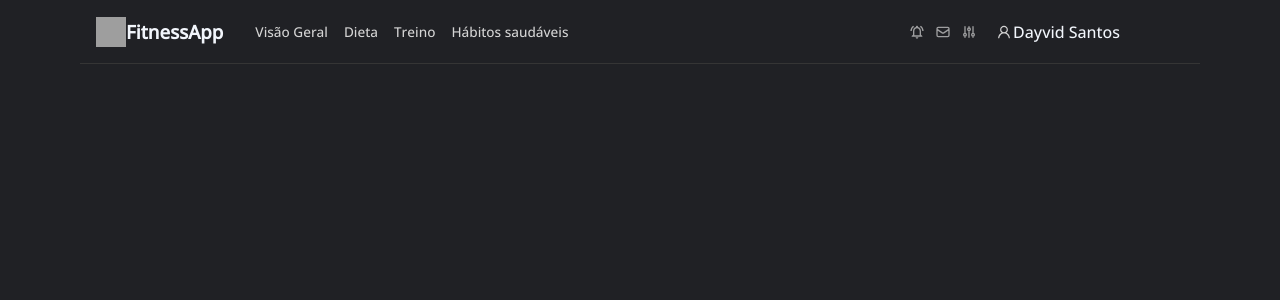
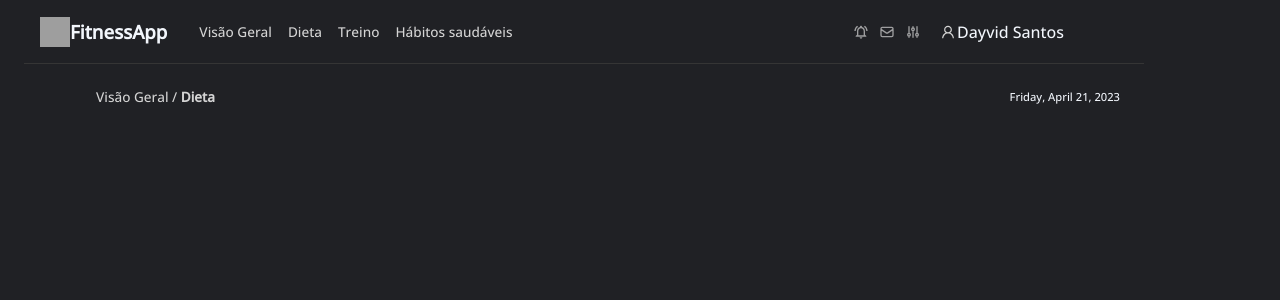
Before and after one commit to dayvid-s/FitnessApp, a Next.js app: page / in a window 1280 px wide. Shown: the top 300 px of the page. Built offline with nearby package versions, Linux system fonts and the light colour scheme; grey boxes are pictures that could not be loaded.

Commit message:
added welcome component

```diff
--- a/next.config.js
+++ b/next.config.js
@@ -2,39 +2,12 @@
 const nextConfig = {
   experimental: {
     appDir: true,
+    reactStrictMode: true,
+    compiler: {
+      // Enables the styled-components SWC transform
+      styledComponents: true
+    }
   },
 }
 
 module.exports = nextConfig
-
-module.exports = {
-  webpack(config) {
-    // Grab the existing rule that handles SVG imports
-    const fileLoaderRule = config.module.rules.find((rule) =>
-      rule.test?.test?.(".svg"),
-    )
-
-    config.module.rules.push(
-      // Reapply the existing rule, but only for svg imports ending in ?url
-      {
-        ...fileLoaderRule,
-        test: /\.svg$/i,
-        resourceQuery: /url/, // *.svg?url
-      },
-      // Convert all other *.svg imports to React components
-      {
-        test: /\.svg$/i,
-        issuer: /\.[jt]sx?$/,
-        resourceQuery: { not: /url/ }, // exclude if *.svg?url
-        use: ["@svgr/webpack"],
-      },
-    )
-
-    // Modify the file loader rule to ignore *.svg, since we have it handled now.
-    fileLoaderRule.exclude = /\.svg$/i
-
-    return config
-  },
-
-  // ...other config
-}
--- a/package.json
+++ b/package.json
@@ -11,6 +11,7 @@
   "dependencies": {
     "@iconscout/react-unicons": "^2.0.2",
     "@svgr/webpack": "^7.0.0",
+    "date-fns": "^2.29.3",
     "eslint": "^8.39.0",
     "next": "^13.3.0",
     "react": "^18.2.0",
--- a/src/components/HomeHeader/styles.ts
+++ b/src/components/HomeHeader/styles.ts
@@ -10,7 +10,7 @@ export const HeaderArea = styled.header`
     padding:1rem;
     border-bottom: 1.3px solid;
     border-color: #353535;
-
+    margin-left: 1.5rem;
     img{
         cursor: pointer;
     }
--- /dev/null
+++ b/src/components/Welcome/index.tsx
@@ -0,0 +1,24 @@
+import {
+  Container,
+  TitleArea,
+  DateWrapper
+} from "./styles"
+
+
+export function Welcome (){
+
+
+  const dateOfToday= (new Date().toLocaleDateString([],{weekday: "long", year: "numeric", month: "long", day: "numeric"}))
+
+  return(
+    <Container>
+      <TitleArea>
+        <a>Visão Geral / <strong>Dieta</strong></a>
+      </TitleArea>
+
+      <DateWrapper>
+        <p>{dateOfToday.replace(".","")}</p>
+      </DateWrapper>
+    </Container>
+  )
+}
--- /dev/null
+++ b/src/components/Welcome/styles.ts
@@ -0,0 +1,29 @@
+import styled from "styled-components"
+
+export const Container = styled.header`
+    max-width: 1120px;
+    height: 4rem;
+    margin: 0 auto;
+    display: flex;
+    flex-direction: row;
+    align-items: center;
+    padding:1rem;
+    `
+
+export const TitleArea = styled.nav`
+    a{
+        color:#d4d4d4;
+        margin-right: 1rem;
+        font-size: 0.85rem;
+    }
+`
+export const DateWrapper = styled.div`
+    display: flex;
+    align-items: center;
+    justify-content: center;
+    margin-right: 4rem;
+    margin-left: auto;
+    p{
+        font-size: 0.70rem;
+    }
+`
--- a/src/pages/_document.tsx
+++ b/src/pages/_document.tsx
@@ -1,4 +1,4 @@
-import Document, {Html, Head, Main, NextScript} from "next/document";
+import Document, {Html, Head, Main, NextScript} from "next/document"
 //document only load once time in the app.
 
 export default class MyDocument extends Document{
--- a/src/pages/index.tsx
+++ b/src/pages/index.tsx
@@ -1,16 +1,18 @@
 import { HomeHeader } from "@component/components/HomeHeader"
+import { Welcome } from "@component/components/Welcome"
 import { GlobalStyle } from "@component/styles"
 import Head from "next/head"
 
 export default function About() {
   return(
     <>
-      <GlobalStyle></GlobalStyle>
+      <GlobalStyle/>
       <Head>
         <title>Página inicial - FitnessApp</title>
       </Head>
 
-      <HomeHeader></HomeHeader>
+      <HomeHeader/>
+      <Welcome/>
     </>
 
   )
```
Also changed, not shown: .babelrc (added), 1 other file (tests, documents, lock files or other folders). Lines whose indentation alone changed are shown as unchanged.
